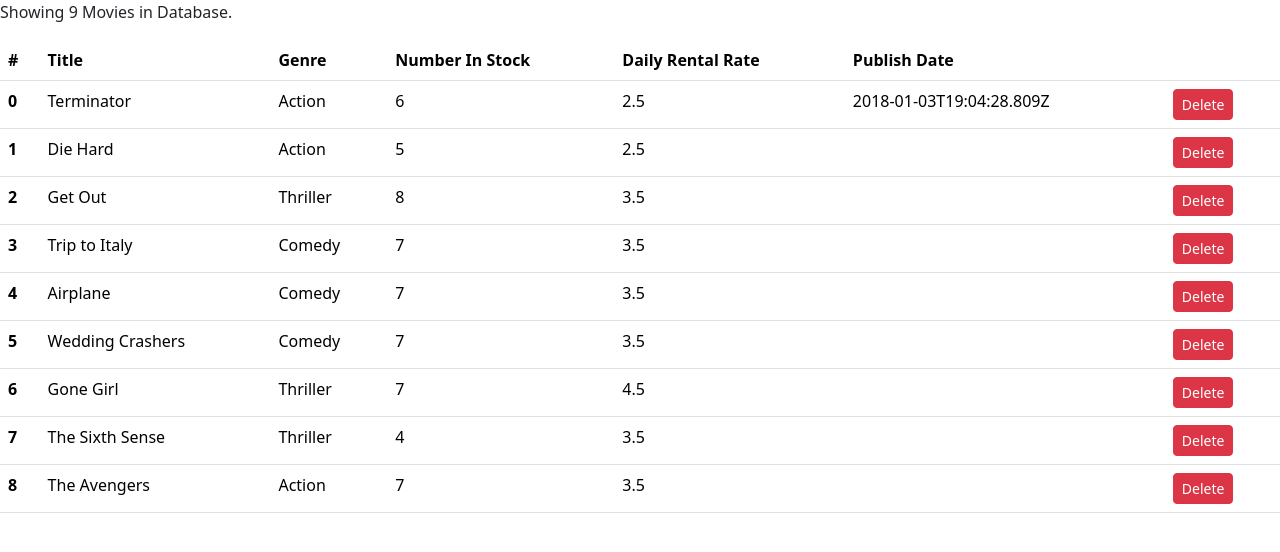
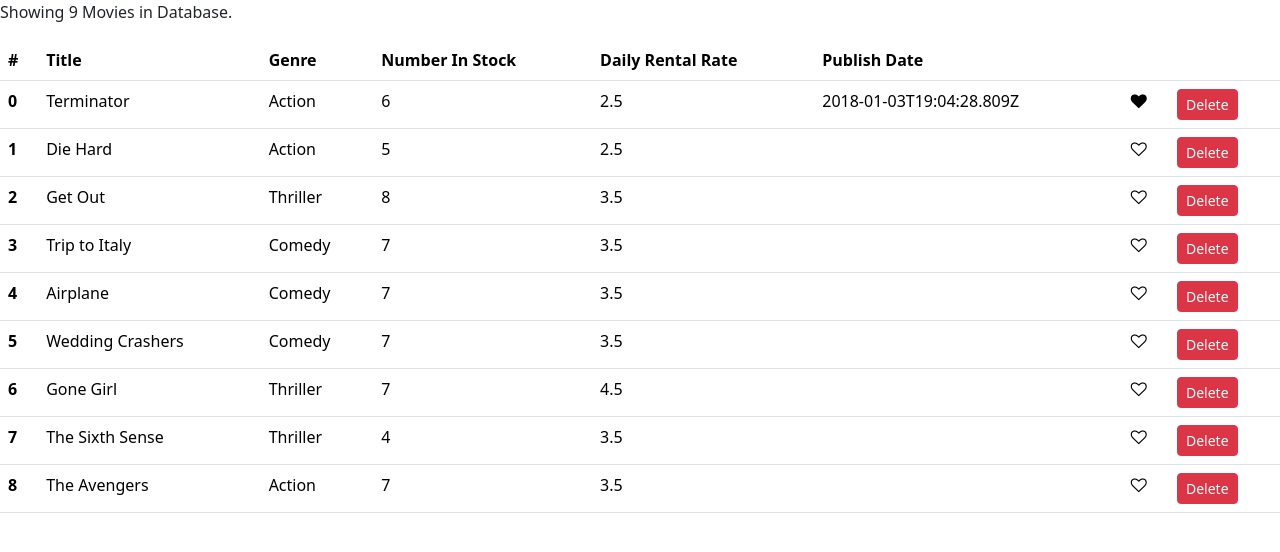
Before and after one commit to ahmeddbahaa/vildy, a React (Create React App) app: page / in a window 1280 px wide. Shown: the top 552 px of the page. Built offline with nearby package versions, Linux system fonts and the light colour scheme.

Commit message:
Added Like Component

```diff
--- /dev/null
+++ b/src/components/common/like.jsx
@@ -0,0 +1,15 @@
+import React from "react";
+
+const Like = (props) => {
+  let classes = "fa fa-heart";
+  if (!props.liked) classes += "-o";
+  return (
+    <i
+      onClick={props.onClick}
+      style={{ cursor: "pointer" }}
+      className={classes}
+    ></i>
+  );
+};
+
+export default Like;
--- a/src/components/movieComponent.jsx
+++ b/src/components/movies.jsx
@@ -1,13 +1,23 @@
 import React, { Component } from "react";
 import { getMovies } from "../services/fakeMovieService";
-class Movie extends Component {
+import Like from "./common/like";
+class Movies extends Component {
   state = {
     movies: getMovies(),
   };
   handleDelete = (movie) => {
     const movies = this.state.movies.filter((m) => m._id !== movie._id);
     this.setState({ movies });
-  };
+
+  }
+  handleLike = movie => {
+    const movies = [...this.state.movies];
+    const index = movies.indexOf(movie);
+    movies[index] = { ...movies[index] };
+    movies[index].liked = !movies[index].liked;
+    this.setState({movies});
+
+  }
   render() {
     const { length: count } = this.state.movies;
     if (count === 0)
@@ -25,6 +35,7 @@
               <th scope="col">Daily Rental Rate</th>
               <th scope="col">Publish Date</th>
               <th></th>
+              <th></th>
             </tr>
           </thead>
           <tbody>
@@ -36,6 +47,9 @@
                 <td>{movie.numberInStock}</td>
                 <td>{movie.dailyRentalRate}</td>
                 <td>{movie.publishDate}</td>
+                <td>
+                  <Like liked={movie.liked} onClick={()=>this.handleLike(movie)}/>
+                </td>
                 <td>
                   <button
                     onClick={() => this.handleDelete(movie)}
@@ -53,4 +67,4 @@
   }
 }
 
-export default Movie;
+export default Movies;
--- a/src/index.js
+++ b/src/index.js
@@ -4,10 +4,10 @@
 import reportWebVitals from './reportWebVitals';
 import 'bootstrap/dist/css/bootstrap.min.css';
 import 'font-awesome/css/font-awesome.css';
-import Movie from './components/movieComponent';
+import Movies from './components/movies';
 ReactDOM.render(
   <React.StrictMode>
-    <Movie />
+    <Movies />
   </React.StrictMode>,
   document.getElementById('root')
 );
--- a/src/services/fakeMovieService.js
+++ b/src/services/fakeMovieService.js
@@ -7,7 +7,8 @@
     genre: { _id: "5b21ca3eeb7f6fbccd471818", name: "Action" },
     numberInStock: 6,
     dailyRentalRate: 2.5,
-    publishDate: "2018-01-03T19:04:28.809Z"
+    publishDate: "2018-01-03T19:04:28.809Z",
+    liked:true
   },
   {
     _id: "5b21ca3eeb7f6fbccd471816",
```
